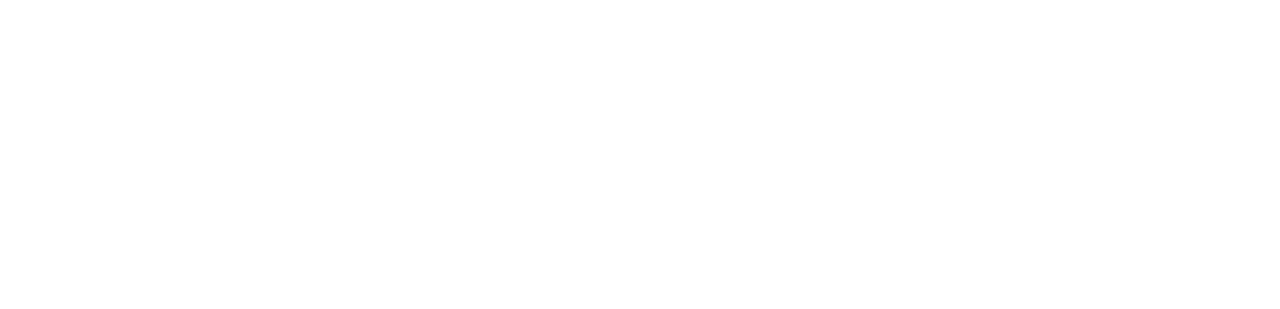
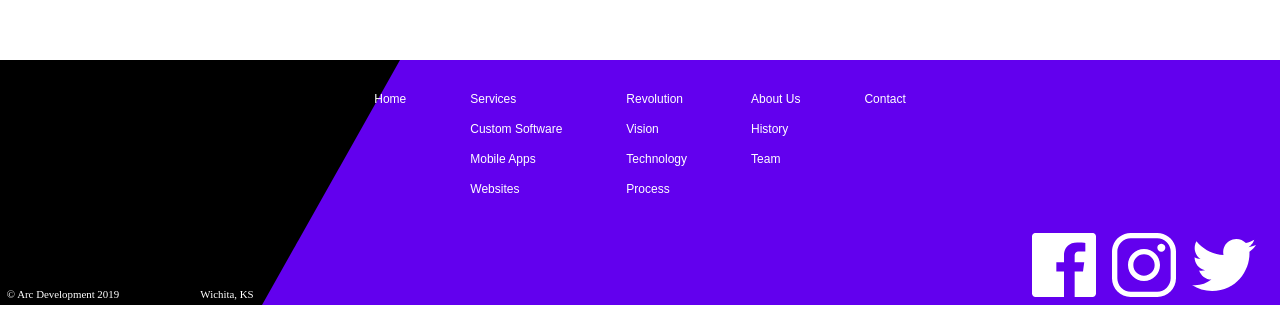
Before and after one commit to KashGit/react-material-firebase, a React (Create React App) app: page / in a window 1280 px wide. Shown: the part 772-1081 px from the top of the page. Before the commit the page ends 800 px from the top, so only its background shows below. Built offline with nearby package versions, Linux system fonts and the light colour scheme.

Commit message:
footer added

```diff
--- a/package.json
+++ b/package.json
@@ -11,6 +11,7 @@
     "@testing-library/user-event": "^7.1.2",
     "react": "^16.13.1",
     "react-dom": "^16.13.1",
+    "react-lottie": "^1.2.3",
     "react-router-dom": "^5.1.2",
     "react-scripts": "3.4.1"
   },
--- a/public/index.html
+++ b/public/index.html
@@ -9,7 +9,6 @@
       name="description"
       content="Web site created using create-react-app"
     />
-    <link rel="apple-touch-icon" href="%PUBLIC_URL%/logo192.png" />
     <link rel="stylesheet" href="https://fonts.googleapis.com/css?family=Pacifico|Raleway:100,400,400i,700|Roboto:300,400,500,700&display=swap" />
     <title>Arc Development</title>
   </head>
--- /dev/null
+++ b/src/components/Footer.js
@@ -0,0 +1,169 @@
+import React from 'react'
+import { Link } from 'react-router-dom';
+import { makeStyles } from '@material-ui/styles';
+import { Grid, Hidden } from '@material-ui/core';
+
+import footerAdornment from '../assets/Footer Adornment.svg'
+import facebook from '../assets/facebook.svg'
+import instagram from '../assets/instagram.svg'
+import twitter from '../assets/twitter.svg'
+
+const useStyles = makeStyles(theme => ({
+    footer: {
+        backgroundColor: theme.palette.common.purple,
+        width: '100%',
+        position: 'relative',
+        zIndex: 1302
+    },
+    adornment: {
+        verticalAlign: 'bottom',
+        width: '25em',
+        [theme.breakpoints.down('xs')]: {
+            width: '8em'
+        }
+    },
+    link: {
+        fontFamily: 'Arial',
+        fontSize: '.75rem',
+        color: 'white',
+        textDecoration: 'none'
+    },
+    mainContainer: {
+        position: 'absolute'
+    },
+    gridItem: {
+        margin: '2em'
+    },
+    icon: {
+        width: '4em',
+        height: '4em',
+        [theme.breakpoints.down('xs')]:{
+            width:'2em',
+            height:'2em'
+        },
+    },
+    socialContainer:{
+        position:'absolute',
+        marginTop:'-5em',
+        right:'1.5em',
+        [theme.breakpoints.down('xs')]:{
+            marginTop:'-3.5em',
+            right:'.6em'
+        },
+    }
+}))
+
+export default function Footer({ tabIndex, setTabIndex, selectedIndex, setSelectedIndex }) {
+    const classes = useStyles();
+    return (
+        <footer className={classes.footer}>
+            <Hidden mdDown>
+                <Grid container className={classes.mainContainer} justify='center'>
+                    <Grid item className={classes.gridItem}>
+                        <Grid container direction='column' spacing={2}>
+                            <Grid onClick={() => setTabIndex(0)} item component={Link} to='/' className={classes.link}>
+                                Home
+                        </Grid>
+                        </Grid>
+                    </Grid>
+                    <Grid item className={classes.gridItem}>
+                        <Grid container direction='column' spacing={2}>
+                            <Grid onClick={() => { setTabIndex(1); setSelectedIndex(0) }} item component={Link} to='/services' className={classes.link}>
+                                Services
+                        </Grid>
+                            <Grid onClick={() => { setTabIndex(1); setSelectedIndex(1) }} item component={Link} to='/customsoftware' className={classes.link}>
+                                Custom  Software
+                        </Grid>
+                            <Grid onClick={() => { setTabIndex(1); setSelectedIndex(2) }} item component={Link} to='/mobileapps' className={classes.link}>
+                                Mobile Apps
+                        </Grid>
+                            <Grid onClick={() => { setTabIndex(1); setSelectedIndex(3) }} item component={Link} to='/websites' className={classes.link}>
+                                Websites
+                        </Grid>
+                        </Grid>
+                    </Grid>
+                    <Grid item className={classes.gridItem}>
+                        <Grid container direction='column' spacing={2}>
+                            <Grid onClick={() => setTabIndex(2)} item component={Link} to='/revolution' className={classes.link}>
+                                Revolution
+                        </Grid>
+                            <Grid onClick={() => setTabIndex(2)} item component={Link} to='/revolution' className={classes.link}>
+                                Vision
+                        </Grid>
+                            <Grid onClick={() => setTabIndex(2)} item component={Link} to='/revolution' className={classes.link}>
+                                Technology
+                        </Grid>
+                            <Grid onClick={() => setTabIndex(2)} item component={Link} to='/revolution' className={classes.link}>
+                                Process
+                        </Grid>
+                        </Grid>
+                    </Grid>
+                    <Grid item className={classes.gridItem}>
+                        <Grid container direction='column' spacing={2}>
+                            <Grid onClick={() => setTabIndex(3)} item component={Link} to='/about' className={classes.link}>
+                                About Us
+                        </Grid>
+                            <Grid onClick={() => setTabIndex(3)} item component={Link} to='/about' className={classes.link}>
+                                History
+                        </Grid>
+                            <Grid onClick={() => setTabIndex(3)} item component={Link} to='/about' className={classes.link}>
+                                Team
+                        </Grid>
+                        </Grid>
+                    </Grid>
+                    <Grid item className={classes.gridItem}>
+                        <Grid container direction='column' spacing={2}>
+                            <Grid onClick={() => setTabIndex(4)} item component={Link} to='/contact' className={classes.link}>
+                                Contact
+                        </Grid>
+                        </Grid>
+                    </Grid>
+
+                </Grid>
+            </Hidden>
+            <img alt='footer adornment'
+                src={footerAdornment}
+                className={classes.adornment}
+            />
+            <Grid container justify='flex-end' spacing={2}
+            className={classes.socialContainer}>
+                <Grid
+                    item
+                    component={'a'}
+                    href='https://www.facebook.com'
+                    rel='noopener noreferrer'
+                    target='_blank'>
+                    <img
+                        alt='facebook logo'
+                        src={facebook}
+                        className={classes.icon}
+                    />
+                </Grid>
+                <Grid
+                    item
+                    component={'a'}
+                    href='https://www.instagram.com'
+                    rel='noopener noreferrer'
+                    target='_blank'>
+                    <img
+                        alt='instagram logo'
+                        src={instagram}
+                        className={classes.icon}
+                    />
+                </Grid>
+                <Grid
+                    item
+                    component={'a'}
+                    href='https://www.twitter.com'
+                    rel='noopener noreferrer'
+                    target='_blank'>
+                    <img
+                        alt='twitter logo'
+                        src={twitter}
+                        className={classes.icon}
+                    />
+                </Grid>
+            </Grid>
+        </footer>
+    )
+}
--- a/src/components/Header.js
+++ b/src/components/Header.js
@@ -5,8 +5,10 @@
 import Tabs from '@material-ui/core/Tabs'
 import Tab from '@material-ui/core/Tab'
 import SwipeableDrawer from '@material-ui/core/SwipeableDrawer'
+
 import { useTheme } from '@material-ui/core/styles'
 import useMediaQuery from '@material-ui/core/useMediaQuery'
+
 import { makeStyles } from '@material-ui/styles'
 import MenuIcon from '@material-ui/icons/Menu'
 import IconButton from '@material-ui/core/IconButton'
@@ -76,22 +78,21 @@
     }
 ));
 
-export default function Header() {
+export default function Header({tabIndex, setTabIndex, selectedIndex, setSelectedIndex}) {
     const classes = useStyles();
     const theme = useTheme();
     const matches = useMediaQuery(theme.breakpoints.down('xs'));
     const iOS = process.browser && /iPad|iPhone|iPod/.test(navigator.userAgent);
 
-    const [tabIndex, setTabIndex] = useState(0);
+
     const [anchorEl, setAnchorEl] = useState(null);
     const [openMenu, setOpenMenu] = useState(false);
-    const [selectedIndex, setSelectedIndex] = useState(0);
     const [openDrawer, setOpenDrawer] = useState(false);
 
     const menuOptions = [
         { name: 'Services', link: '/services', activeIndex: 1, selectedIndex: 0 },
         { name: 'Custom Software', link: '/customsoftware', activeIndex: 1, selectedIndex: 1 },
-        { name: 'Mobile Apps', link: 'mobileapps', activeIndex: 1, selectedIndex: 2 },
+        { name: 'Mobile Apps', link: '/mobileapps', activeIndex: 1, selectedIndex: 2 },
         { name: 'Websites', link: '/websites', activeIndex: 1, selectedIndex: 3 }
     ];
     const routes = [
--- a/src/components/Home.js
+++ b/src/components/Home.js
@@ -2,7 +2,7 @@
 
 export default function Home() {
     return (
-        <div>
+        <div style={{height:'90vh'}}>
             Home
         </div>
     )
--- a/src/containers/App.js
+++ b/src/containers/App.js
@@ -1,28 +1,42 @@
-import React from 'react';
-import {BrowserRouter, Route, Switch} from 'react-router-dom'
+import React, { useState } from 'react';
+import { BrowserRouter, Route, Switch } from 'react-router-dom'
 import { ThemeProvider } from '@material-ui/core';
 import Header from '../components/Header';
 import theme from '../styles/Theme';
 import Home from '../components/Home';
 import Services from '../components/Services';
+import Footer from '../components/Footer';
 
 
 function App() {
+  const [tabIndex, setTabIndex] = useState(0);
+  const [selectedIndex, setSelectedIndex] = useState(0);
   return (
-    <ThemeProvider theme={theme}>
+    <ThemeProvider
+      theme={theme}>
       <BrowserRouter>
-      <Header/>
-      <Switch>
-        <Route exact path='/' component={Home}/>
-        <Route exact path='/services' component={Services}/>
-        <Route exact path='/customsoftwares' component ={() => <div>customsoftwares</div>} />
-        <Route exact path='/websites' component ={() => <div>website</div>} />
-        <Route exact path='/mobileapps' component ={() => <div>mobile apps</div>} />
-        <Route exact path='/revolution' component ={() => <div>revolution</div>} />
-        <Route exact path='/about' component ={() => <div>about</div>} />
-        <Route exact path='/contact' component ={() => <div>contact</div>} />
-        <Route exact path='/estimates' component ={() => <div>estimate</div>} />
-      </Switch>
+        <Header tabIndex={tabIndex}
+          setTabIndex={setTabIndex}
+          selectedIndex={selectedIndex}
+          setSelectedIndex={setSelectedIndex}
+        />
+        <Switch>
+          <Route exact path='/' component={Home} />
+          <Route exact path='/services' component={Services} />
+          <Route exact path='/customsoftwares' component={() => <div>customsoftwares</div>} />
+          <Route exact path='/websites' component={() => <div>website</div>} />
+          <Route exact path='/mobileapps' component={() => <div>mobile apps</div>} />
+          <Route exact path='/revolution' component={() => <div>revolution</div>} />
+          <Route exact path='/about' component={() => <div>about</div>} />
+          <Route exact path='/contact' component={() => <div>contact</div>} />
+          <Route exact path='/estimates' component={() => <div>estimate</div>} />
+        </Switch>
+        <Footer
+          tabIndex={tabIndex}
+          setTabIndex={setTabIndex}
+          selectedIndex={selectedIndex}
+          setSelectedIndex={setSelectedIndex}
+        />
       </BrowserRouter>
     </ThemeProvider>
   );
```
Also changed, not shown: 1 other file (tests, documents, lock files or other folders).
